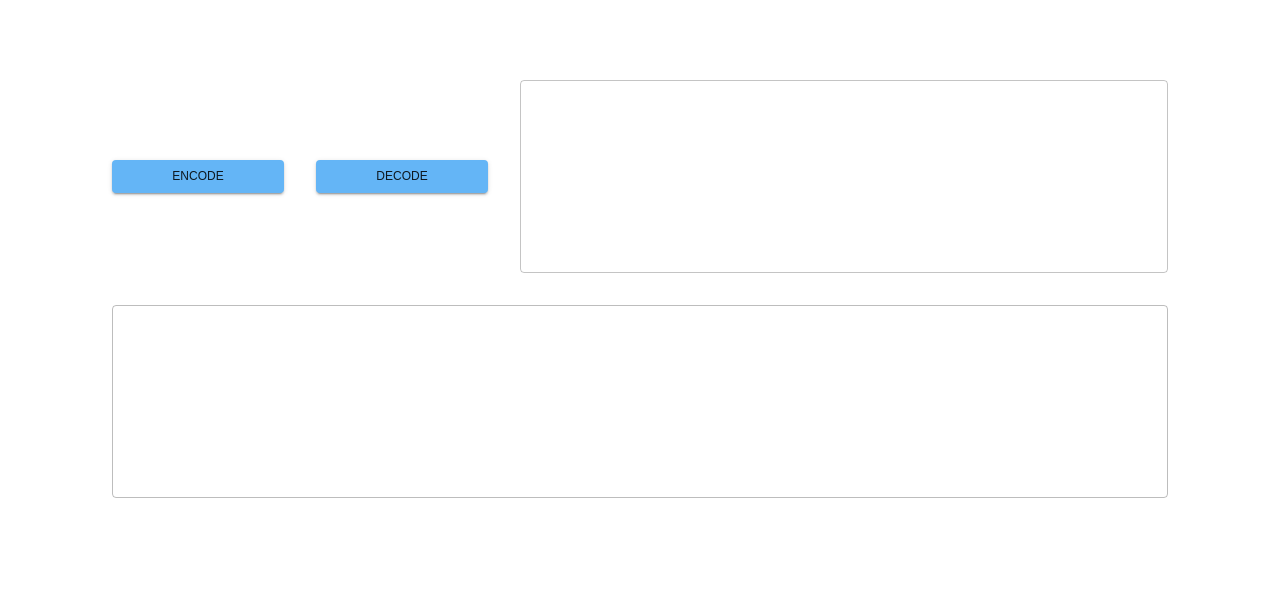
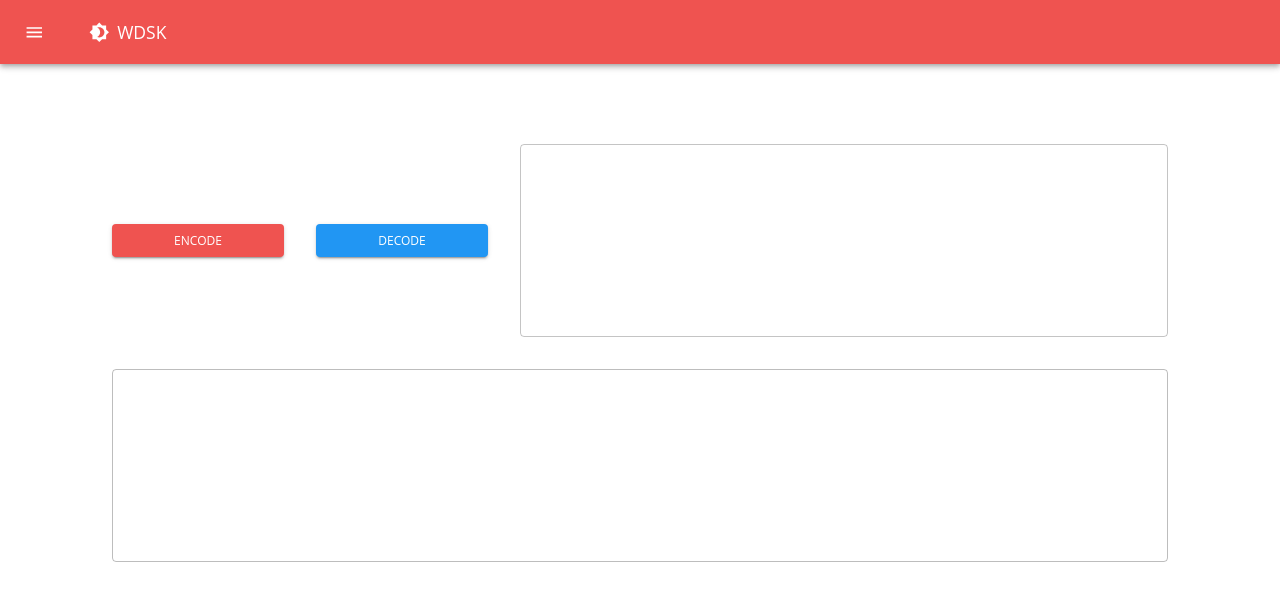
Before and after one commit to orinaveh/WDSK-UI, a Next.js app: page /base64 in a window 1280 px wide. Shown: the top 600 px of the page. Built offline with nearby package versions, Linux system fonts and the light colour scheme.

Commit message:
feat: dark mode

```diff
--- a/package.json
+++ b/package.json
@@ -12,6 +12,7 @@
   "dependencies": {
     "@emotion/react": "^11.8.2",
     "@emotion/styled": "^11.8.1",
+    "@mui/icons-material": "^5.5.1",
     "@mui/material": "^5.5.3",
     "next": "12.1.4",
     "react": "18.0.0",
--- a/pages/_app.tsx
+++ b/pages/_app.tsx
@@ -1,19 +1,36 @@
 import '../styles/globals.css';
 import { blue, red } from '@mui/material/colors';
+import MenuIcon from '@mui/icons-material/Menu';
+import Brightness4Icon from '@mui/icons-material/Brightness4';
+import Brightness7Icon from '@mui/icons-material/Brightness7';
 import type { AppProps } from 'next/app';
-import { createTheme, CssBaseline, ThemeProvider, responsiveFontSizes } from '@mui/material';
+import {
+  createTheme,
+  CssBaseline,
+  ThemeProvider,
+  responsiveFontSizes,
+  AppBar,
+  Box,
+  Toolbar,
+  IconButton,
+  Typography,
+  PaletteMode,
+  ThemeOptions
+} from '@mui/material';
+import { useMemo, useState } from 'react';
 
-let theme = createTheme({
+const getDesignTokens = (mode: PaletteMode): ThemeOptions => ({
   typography: {
-    fontFamily: ['Arial', 'sans-serif'].join(','),
+    fontFamily: ['Open Sans', 'sans-serif'].join(','),
     fontSize: 12
   },
   palette: {
+    mode,
     primary: {
-      main: blue[300]
+      main: red[400]
     },
     secondary: {
-      main: red[500]
+      main: blue[500]
     }
   },
   components: {
@@ -25,11 +42,31 @@ let theme = createTheme({
   }
 });
 
-theme = responsiveFontSizes(theme);
+function MyApp({ Component, pageProps }: AppProps) {
+  const [mode, setMode] = useState<PaletteMode>('light');
 
-function MyApp({ Component, pageProps }: AppProps) {
+  const theme = useMemo(() => responsiveFontSizes(createTheme(getDesignTokens(mode))), [mode]);
+
   return (
     <ThemeProvider theme={theme}>
+      <Box sx={{ flexGrow: 1 }}>
+        <AppBar position="static">
+          <Toolbar>
+            <IconButton size="large" edge="start" color="inherit" aria-label="menu" sx={{ mr: 2 }}>
+              <MenuIcon />
+            </IconButton>
+            <IconButton
+              sx={{ ml: 1 }}
+              onClick={() => setMode(theme.palette.mode === 'dark' ? 'light' : 'dark')}
+              color="inherit">
+              {theme.palette.mode === 'dark' ? <Brightness7Icon /> : <Brightness4Icon />}
+            </IconButton>
+            <Typography variant="h6" component="div" sx={{ flexGrow: 1 }}>
+              WDSK
+            </Typography>
+          </Toolbar>
+        </AppBar>
+      </Box>
       <Component {...pageProps} />
       <CssBaseline />
     </ThemeProvider>
--- a/pages/base64/index.tsx
+++ b/pages/base64/index.tsx
@@ -53,7 +53,7 @@ const Home: NextPage = () => {
           </Button>
         </Grid>
         <Grid item md={3} xs={8}>
-          <Button fullWidth onClick={() => setQuery('de')}>
+          <Button fullWidth color="secondary" onClick={() => setQuery('de')}>
             DECODE
           </Button>
         </Grid>
```
Also changed, not shown: pages/index.tsx (+12 -20 lines), 1 other file (tests, documents, lock files or other folders).
